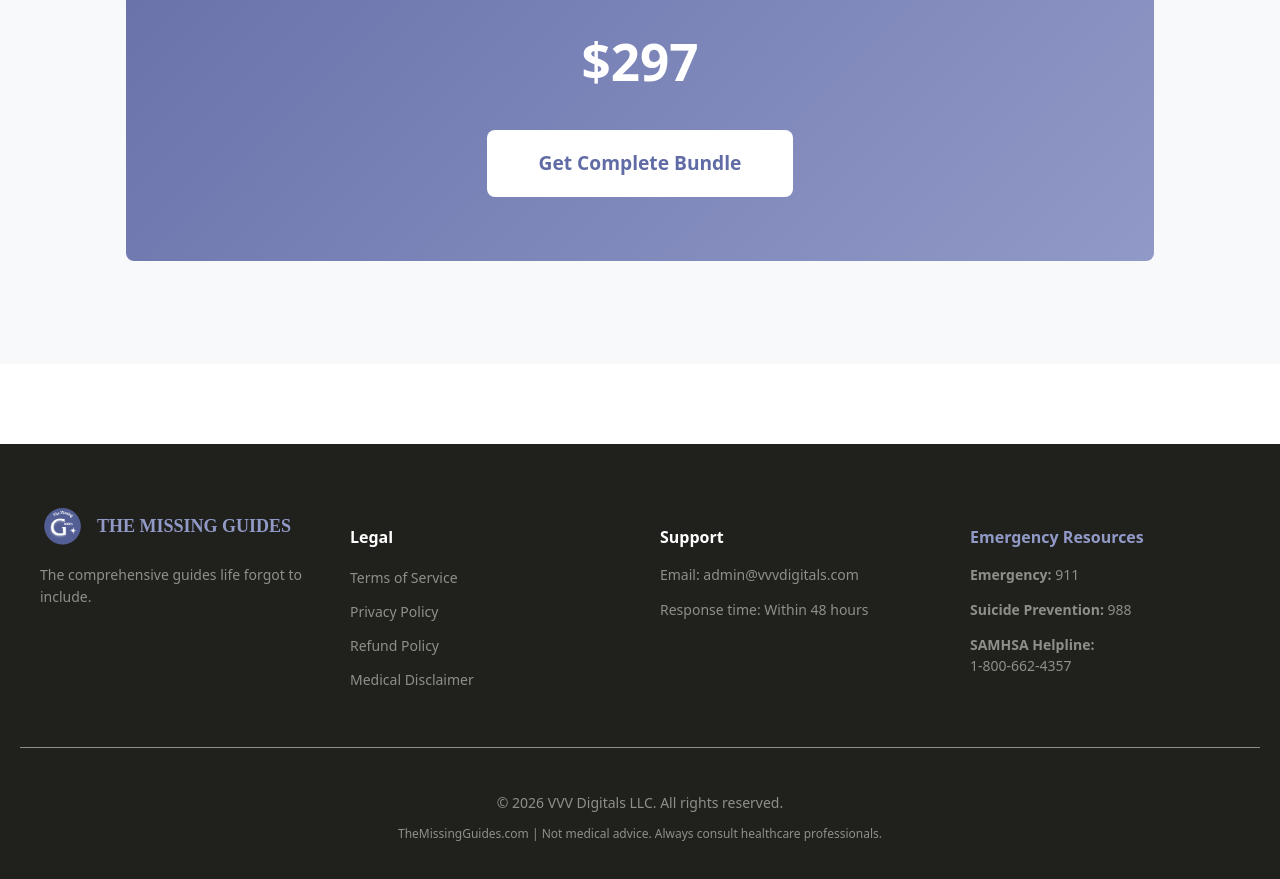
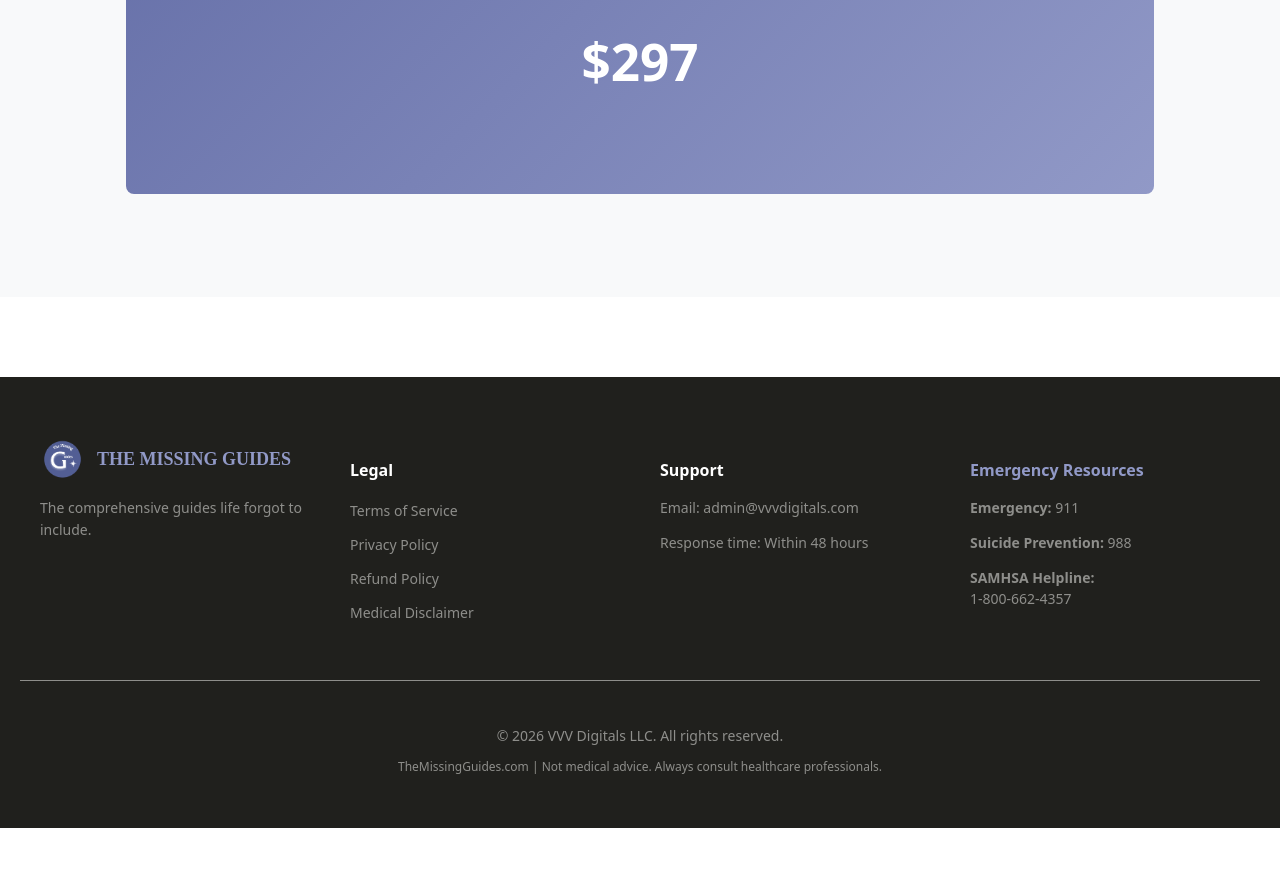
Before and after one commit to Bridgette013/The_Missing_Guides, a React (Vite) app: page / in a window 1280 px wide. Shown: the part 2300-3179 px from the top of the page. After the commit the page ends 3128 px from the top, so only its background shows below. Built offline with nearby package versions, Linux system fonts and the light colour scheme.

Commit message:
Add Stripe Buy Button to bundle section on Home page
Replace the custom bundle CTA link with Stripe's embedded Buy Button
component for streamlined checkout directly from the homepage.

https://claude.ai/code/session_01HACYXgaRRgf4pdqaKUk6Zo

```diff
--- a/index.html
+++ b/index.html
@@ -5,6 +5,7 @@
     <link rel="icon" type="image/png" href="/images/logo.png" />
     <meta name="viewport" content="width=device-width, initial-scale=1.0" />
     <title>the-missing-guides</title>
+    <script async src="https://js.stripe.com/v3/buy-button.js"></script>
   </head>
   <body>
     <div id="root"></div>
--- a/src/pages/Home.jsx
+++ b/src/pages/Home.jsx
@@ -1,7 +1,7 @@
 import Header from '../components/Header'
 import GuideCard from '../components/GuideCard'
 import Footer from '../components/Footer'
-import { Link } from 'react-router-dom'
+
 
 const guides = [
   {
@@ -148,18 +148,11 @@ export default function Home() {
             <p style={{ fontSize: 'clamp(40px, 4vw, 56px)', fontWeight: 900, marginBottom: '30px' }}>
               $297
             </p>
-            <Link to="/guide/bundle" style={{
-              background: '#FFFFFF',
-              color: '#616BA5',
-              padding: 'clamp(14px, 1.5vw, 22px) clamp(40px, 4vw, 60px)',
-              fontSize: 'clamp(18px, 1.5vw, 24px)',
-              fontWeight: 700,
-              textDecoration: 'none',
-              borderRadius: '8px',
-              display: 'inline-block'
-            }}>
-              Get Complete Bundle
-            </Link>
+            <stripe-buy-button
+              buy-button-id="buy_btn_1T097pPea2K0BBSUylAtvwhL"
+              publishable-key="pk_live_51RydQzPea2K0BBSUfD5Y0vlVNN3k2iMGyMzJbOMowUmBx6WCiynQjE0g76xbrd8psBFpGymeqbATRBc6epZtjAye00ucNCZ9Jn"
+            >
+            </stripe-buy-button>
           </div>
         </div>
       </section>
```
